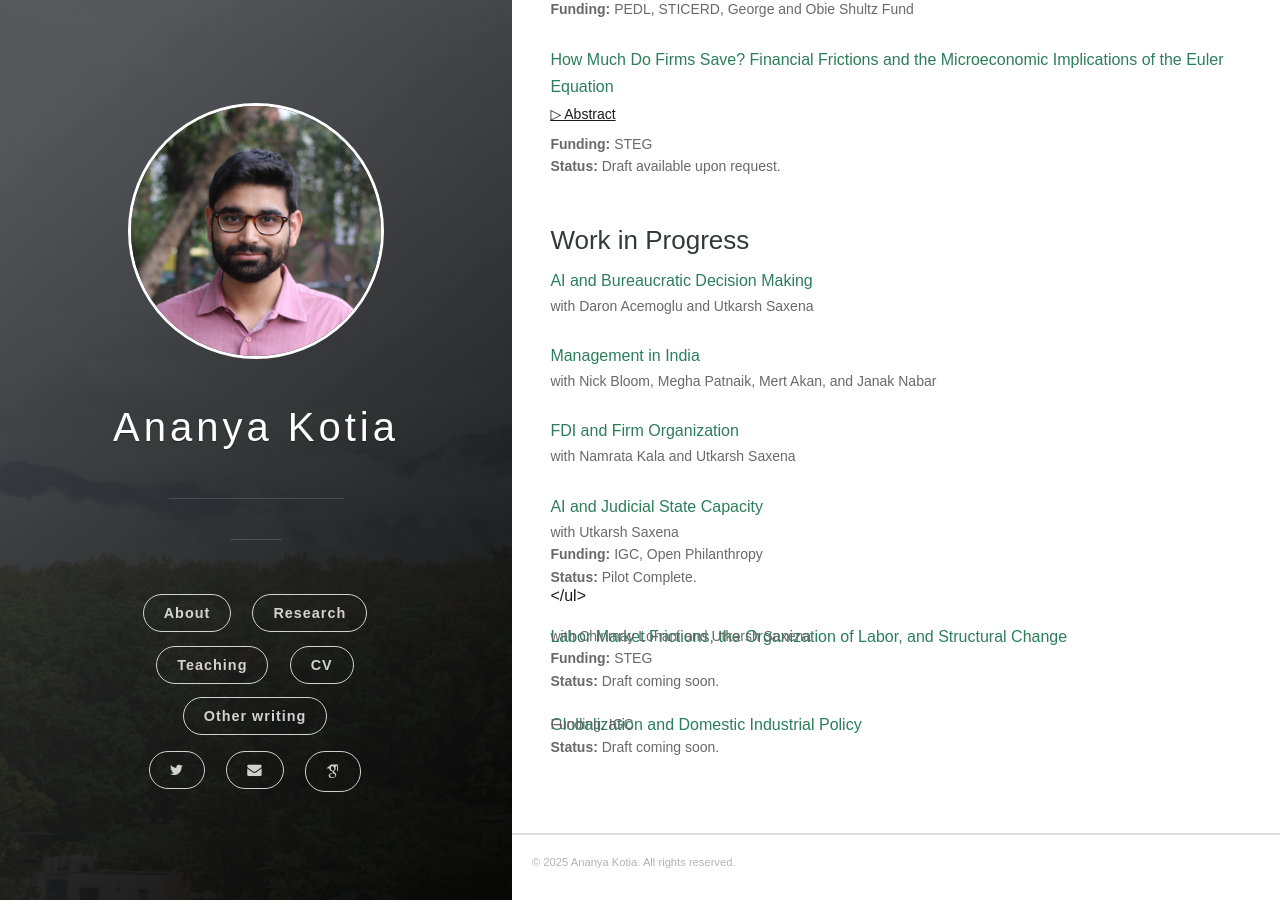
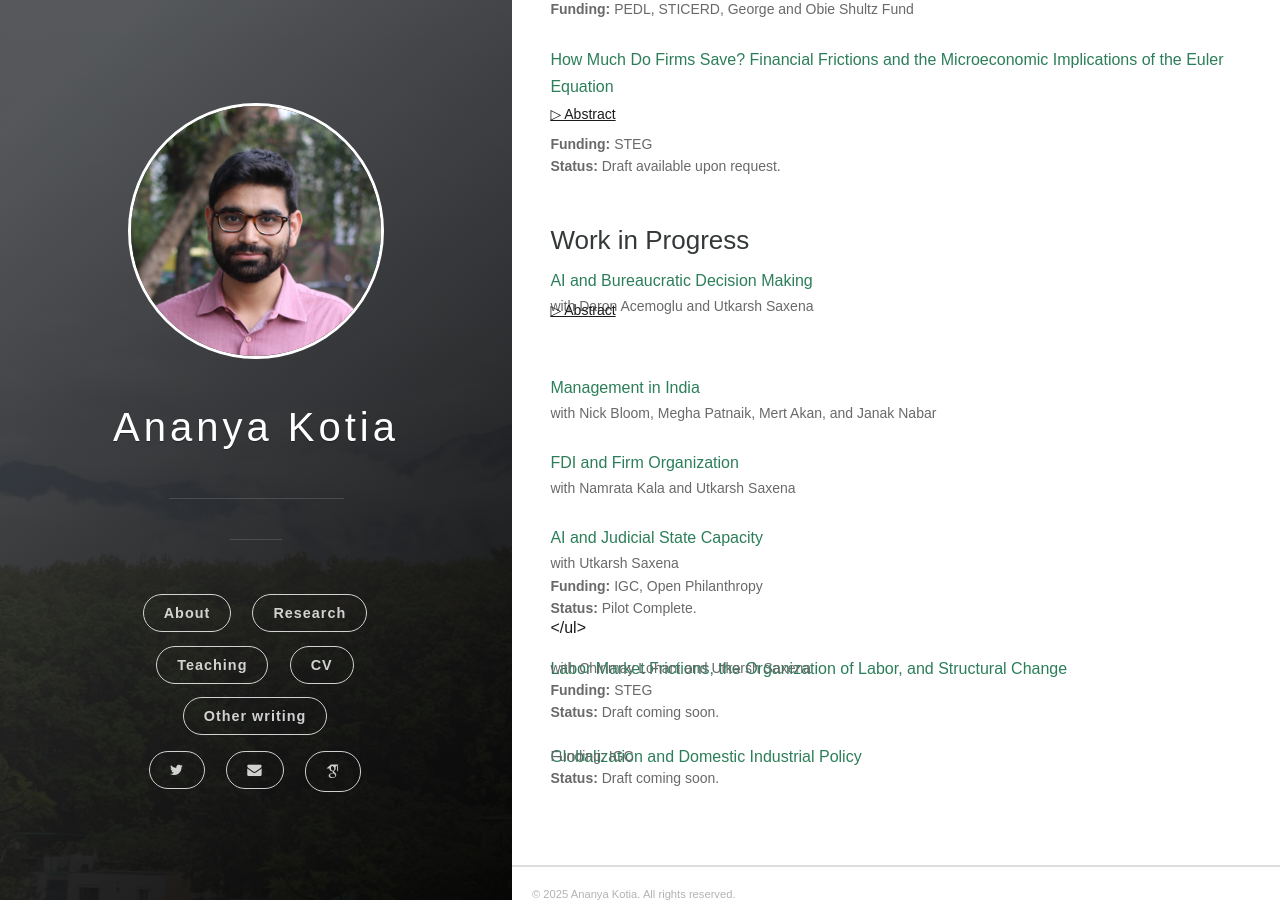
Before and after one commit to ananyakotia/ananyakotia.github.io, a Jekyll site: the page built from pages/research.markdown, in a window 1280 px wide and 900 px high, scrolled down 524 px. Built offline with Jekyll 4.4.1, drawn with Linux system fonts in a browser that asks for light colours; some web fonts are replaced.

Commit message:
Update research.markdown

```diff
--- a/pages/research.markdown
+++ b/pages/research.markdown
@@ -119,6 +119,16 @@ permalink: /research/
 		with <a href="https://economics.mit.edu/people/faculty/daron-acemoglu" target="_blank">Daron Acemoglu</a> and <a href="https://saxenautkarsh.com" target="_blank">Utkarsh Saxena</a>
 	</li>
 </ul>
+<ul class="no-bullets">
+  <li style="margin-top:-20px;">
+    <span class="abstract-toggle" data-abstract-id="AIbureaucracy_abstract">▷ Abstract</span>
+  </li>
+</ul>
+<div id="AIbureaucracy_abstract" class="abstract" style="max-height:0;">
+  <h6>
+		Excessive litigation in tax administration often stems from bureaucratic risk aversion rather than legal necessity. Tax officers, wary that exercising discretion might invite allegations of corruption or favoritism, tend to appeal every adverse decision, regardless of merit. This culture of defensive decision-making fuels administrative overload and inconsistent judgments. This project studies whether artificial intelligence can improve the quality, consistency, and efficiency of legal reasoning among tax officers handling appellate cases. We develop and deploy an AI-assisted ``Tax Co-Pilot'' that summarizes case histories, highlights relevant precedents, and predicts the likelihood of success on appeal. The intervention is tested through a randomized rollout among quasi-judicial officers in the tax and revenue departments of the Indian government. By combining administrative data with officer-level behavioral metrics, we plan to examine how information frictions and cognitive constraints shape state performance. The study contributes to the economics of bureaucracy, public administration, and technology adoption, offering new insights into how AI tools can enhance decision quality in complex legal and regulatory settings.
+	</h6>
+</div>
 <div style="height:25px;font-size:25px;">&nbsp;</div>
 
 <span style="color:#2c7e5a;font-weight:500;">Management in India</span>
```
